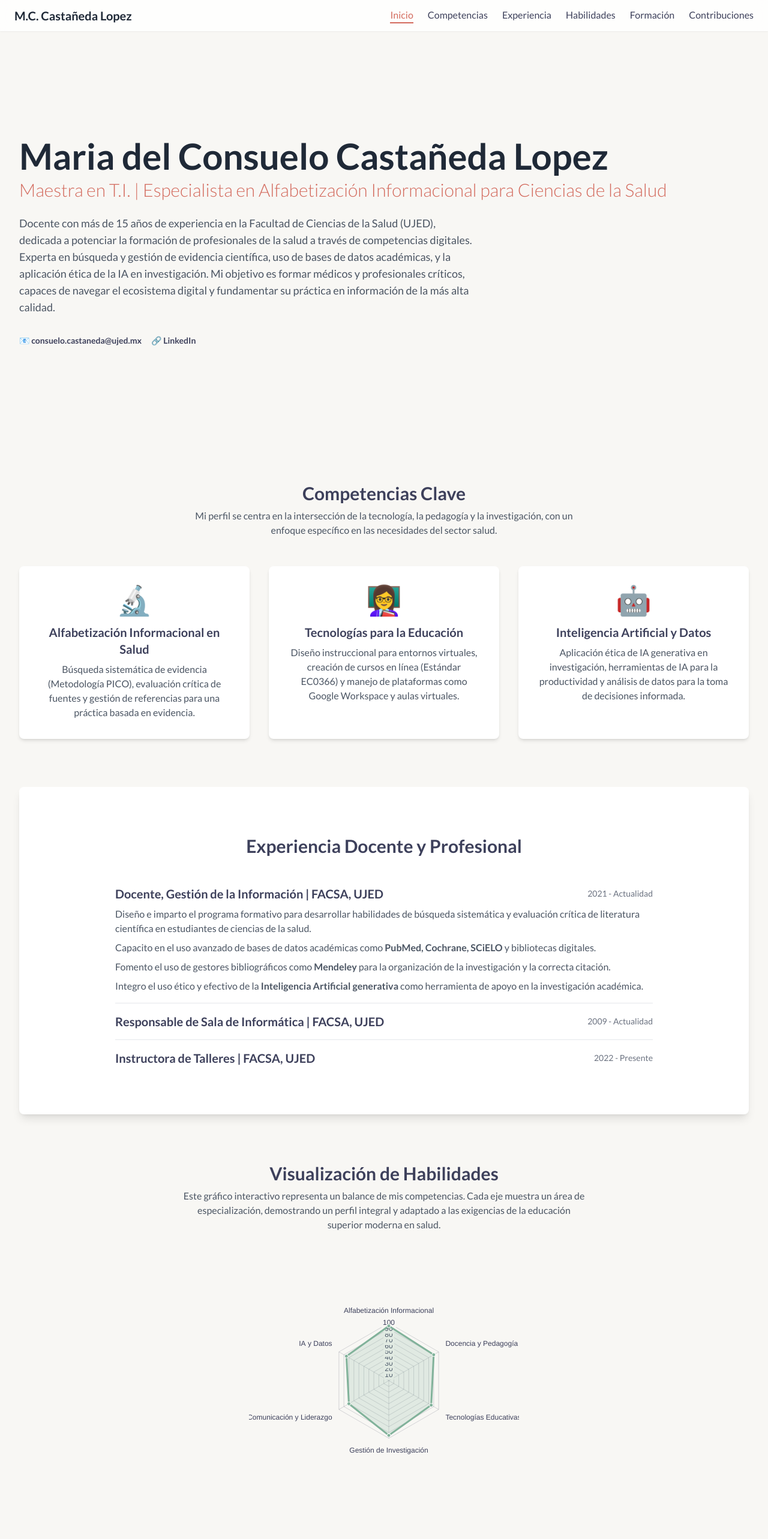
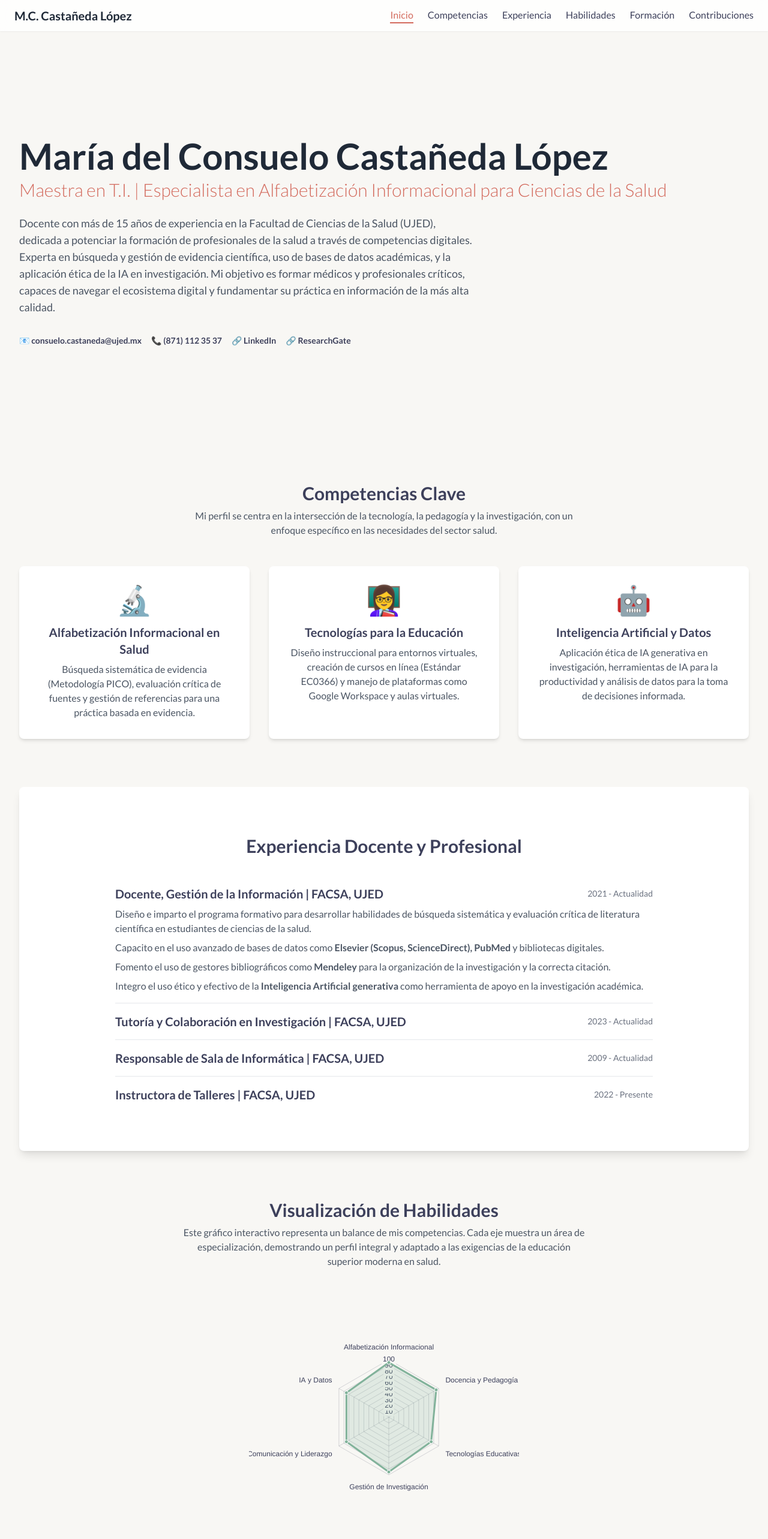
Before and after one commit to Consuelo-code/Consuelo-code.github.io, a plain HTML site: page index.html in a window 1280 px wide. Shown: the top 2566 px of the page at 60% size. Drawn offline with nearby package versions, Linux system fonts and the light colour scheme.

Commit message:
index.html

```diff
--- a/index.html
+++ b/index.html
@@ -66,7 +66,7 @@
     <!-- Header & Navigation -->
     <header class="bg-white/80 backdrop-blur-md sticky top-0 z-50 shadow-sm">
         <nav class="container mx-auto px-6 py-3 flex justify-between items-center">
-            <div class="text-xl font-bold text-gray-800">M.C. Castañeda Lopez</div>
+            <div class="text-xl font-bold text-gray-800">M.C. Castañeda López</div>
             <div class="hidden md:flex space-x-6">
                 <a href="#inicio" class="nav-link">Inicio</a>
                 <a href="#competencias" class="nav-link">Competencias</a>
@@ -94,14 +94,16 @@
         <!-- Section: Inicio -->
         <section id="inicio" class="min-h-[80vh] flex items-center">
             <div class="w-full text-center md:text-left">
-                <h1 class="text-4xl md:text-6xl font-bold text-gray-800 leading-tight">Maria del Consuelo Castañeda Lopez</h1>
+                <h1 class="text-4xl md:text-6xl font-bold text-gray-800 leading-tight">María del Consuelo Castañeda López</h1>
                 <h2 class="text-2xl md:text-3xl font-light mt-2" style="color:#D36A5D;">Maestra en T.I. | Especialista en Alfabetización Informacional para Ciencias de la Salud</h2>
                 <p class="mt-6 max-w-3xl mx-auto md:mx-0 text-lg text-gray-600">
                     Docente con más de 15 años de experiencia en la Facultad de Ciencias de la Salud (UJED), dedicada a potenciar la formación de profesionales de la salud a través de competencias digitales. Experta en búsqueda y gestión de evidencia científica, uso de bases de datos académicas, y la aplicación ética de la IA en investigación. Mi objetivo es formar médicos y profesionales críticos, capaces de navegar el ecosistema digital y fundamentar su práctica en información de la más alta calidad.
                 </p>
-                <div class="mt-8 flex justify-center md:justify-start gap-4 text-sm">
+                <div class="mt-8 flex flex-wrap justify-center md:justify-start gap-4 text-sm">
                     <span class="font-semibold">📧 consuelo.castaneda@ujed.mx</span>
-                                    <a href="https://www.linkedin.com/in/consuelocastaneda/" target="_blank" class="font-semibold hover:text-[#D36A5D] transition-colors">🔗 LinkedIn</a>
+                    <span class="font-semibold">📞 (871) 112 35 37</span>
+                    <a href="https://www.linkedin.com/in/consuelocastaneda/" target="_blank" class="font-semibold hover:text-[#D36A5D] transition-colors">🔗 LinkedIn</a>
+                    <a href="https://www.researchgate.net/profile/Consuelo-Castaneda-Lopez" target="_blank" class="font-semibold hover:text-[#D36A5D] transition-colors">🔗 ResearchGate</a>
                 </div>
             </div>
         </section>
@@ -141,9 +143,19 @@
                         </h3>
                         <div class="experience-details mt-2 text-gray-600 space-y-2">
                             <p>Diseño e imparto el programa formativo para desarrollar habilidades de búsqueda sistemática y evaluación crítica de literatura científica en estudiantes de ciencias de la salud.</p>
-                            <p>Capacito en el uso avanzado de bases de datos académicas como <strong> PubMed, Cochrane, SCiELO</strong> y bibliotecas digitales.</p>
+                            <p>Capacito en el uso avanzado de bases de datos como <strong>Elsevier (Scopus, ScienceDirect), PubMed</strong> y bibliotecas digitales.</p>
                             <p>Fomento el uso de gestores bibliográficos como <strong>Mendeley</strong> para la organización de la investigación y la correcta citación.</p>
                             <p>Integro el uso ético y efectivo de la <strong>Inteligencia Artificial generativa</strong> como herramienta de apoyo en la investigación académica.</p>
+                        </div>
+                    </div>
+                    <div class="experience-item border-b pb-4 mb-4">
+                        <h3 class="text-xl font-bold cursor-pointer flex justify-between items-center">
+                            <span>Tutoría y Colaboración en Investigación | FACSA, UJED</span>
+                             <span class="text-sm font-normal text-gray-500">2023 - Actualidad</span>
+                        </h3>
+                        <div class="experience-details mt-2 text-gray-600 space-y-2 hidden">
+                             <p><strong>Tutora académica</strong> de 5 estudiantes de la Licenciatura en Psicología, brindando seguimiento y orientación para su desarrollo profesional y personal.</p>
+                             <p>Apoyo al <strong>Departamento de Planeación Estratégica</strong> en la realización de proyectos de investigación educativa para la mejora continua de los programas académicos.</p>
                         </div>
                     </div>
                      <div class="experience-item border-b pb-4 mb-4">
@@ -210,9 +222,14 @@
 
         <!-- Section: Contribuciones -->
         <section id="contribuciones" class="py-20">
-            <h2 class="text-3xl font-bold text-center mb-12">Ponencias y Contribuciones a la Comunidad</h2>
+            <h2 class="text-3xl font-bold text-center mb-12">Publicaciones y Contribuciones a la Comunidad</h2>
             <div class="max-w-3xl mx-auto">
                 <div class="relative border-l-2 border-gray-200 pl-16">
+                    <div class="timeline-item mb-12">
+                        <h4 class="font-bold text-lg" style="color:#81B29A;">Coautora de Artículo en Libro</h4>
+                        <p class="text-sm text-gray-500 mb-1">AMFEM (Asociación Mexicana de Facultades y Escuelas de Medicina, A.C.) - 2024</p>
+                        <p class="text-gray-600">Autora del artículo <strong>"Modalidad híbrida y simulación médica como estrategia educativa interinstitucional. Una experiencia académica innovadora"</strong>, publicado en el libro <i>Innovación de la Educación Médica en México 2023-2024</i>.</p>
+                    </div>
                     <div class="timeline-item mb-12">
                         <h4 class="font-bold text-lg" style="color:#81B29A;">Instructora de Taller</h4>
                         <p class="text-sm text-gray-500 mb-1">Congreso Internacional COINCIDES, FACSA (Nov. 2024)</p>
@@ -222,11 +239,6 @@
                         <h4 class="font-bold text-lg" style="color:#81B29A;">Ponente</h4>
                         <p class="text-sm text-gray-500 mb-1">Facultad de Geofísica, UNAM (Ago. 2023)</p>
                         <p class="text-gray-600">"Cómo sobrevivir a las Fake News".</p>
-                    </div>
-                    <div class="timeline-item mb-12">
-                        <h4 class="font-bold text-lg" style="color:#81B29A;">Participante Activa en Congresos</h4>
-                        <p class="text-sm text-gray-500 mb-1">2023 - 2025</p>
-                        <p class="text-gray-600">Asistencia y participación constante en foros y congresos clave sobre Educación Médica, Inteligencia Artificial, Docencia Universitaria y Bibliotecas Digitales (AMFEM, UJED, UNAM).</p>
                     </div>
                      <div class="timeline-item mb-12">
                         <h4 class="font-bold text-lg" style="color:#81B29A;">Voluntariado y Liderazgo</h4>
@@ -240,11 +252,12 @@
     </main>
 
     <footer class="bg-gray-800 text-white text-center py-8">
-        <p>Maria del Consuelo Castañeda Lopez</p>
+        <p>María del Consuelo Castañeda López</p>
         <p class="text-sm text-gray-400">Gómez Palacio, Durango, México</p>
         <div class="mt-4 flex justify-center gap-4">
              <a href="mailto:consuelo.castaneda@ujed.mx" class="hover:text-[#81B29A]">Correo</a>
              <a href="https://www.linkedin.com/in/consuelocastaneda/" target="_blank" class="hover:text-[#81B29A]">LinkedIn</a>
+             <a href="https://www.researchgate.net/profile/Consuelo-Castaneda-Lopez" target="_blank" class="hover:text-[#81B29A]">ResearchGate</a>
         </div>
     </footer>
 
@@ -288,13 +301,9 @@
                     const details = header.nextElementSibling;
                     const allDetails = document.querySelectorAll('.experience-details');
 
-                    // Toggle current item
                     const isHidden = details.classList.contains('hidden');
-
-                    // Close all others
                     allDetails.forEach(d => d.classList.add('hidden'));
 
-                    // Open the clicked one if it was closed
                     if(isHidden) {
                        details.classList.remove('hidden');
                     }
@@ -316,7 +325,7 @@
                     ],
                     datasets: [{
                         label: 'Nivel de Competencia',
-                        data: [95, 90, 85, 95, 80, 85],
+                        data: [95, 95, 85, 95, 85, 85],
                         backgroundColor: 'rgba(129, 178, 154, 0.2)',
                         borderColor: 'rgba(129, 178, 154, 1)',
                         pointBackgroundColor: 'rgba(129, 178, 154, 1)',
@@ -382,3 +391,5 @@
     </script>
 </body>
 </html>
+</body>
+</html>
```
